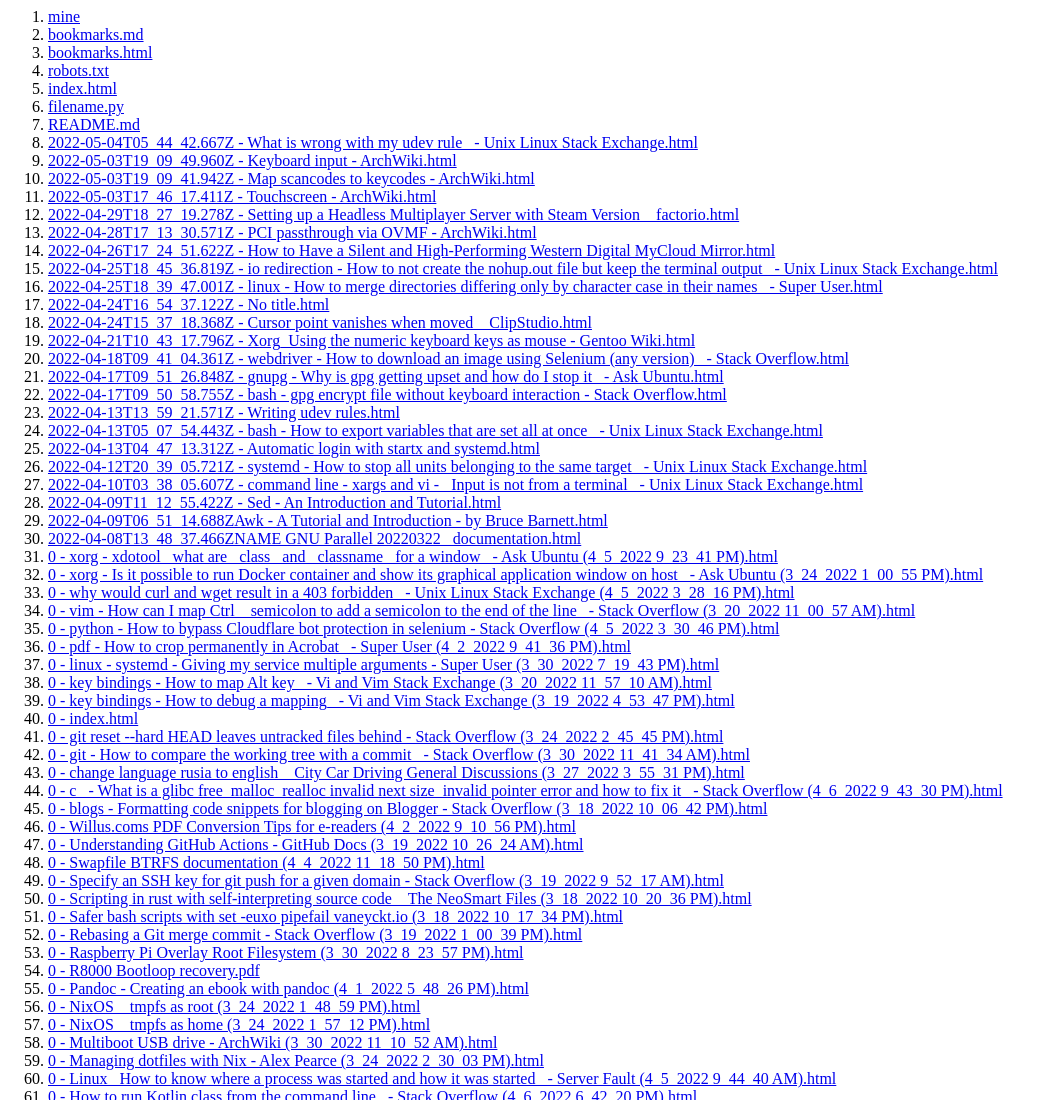
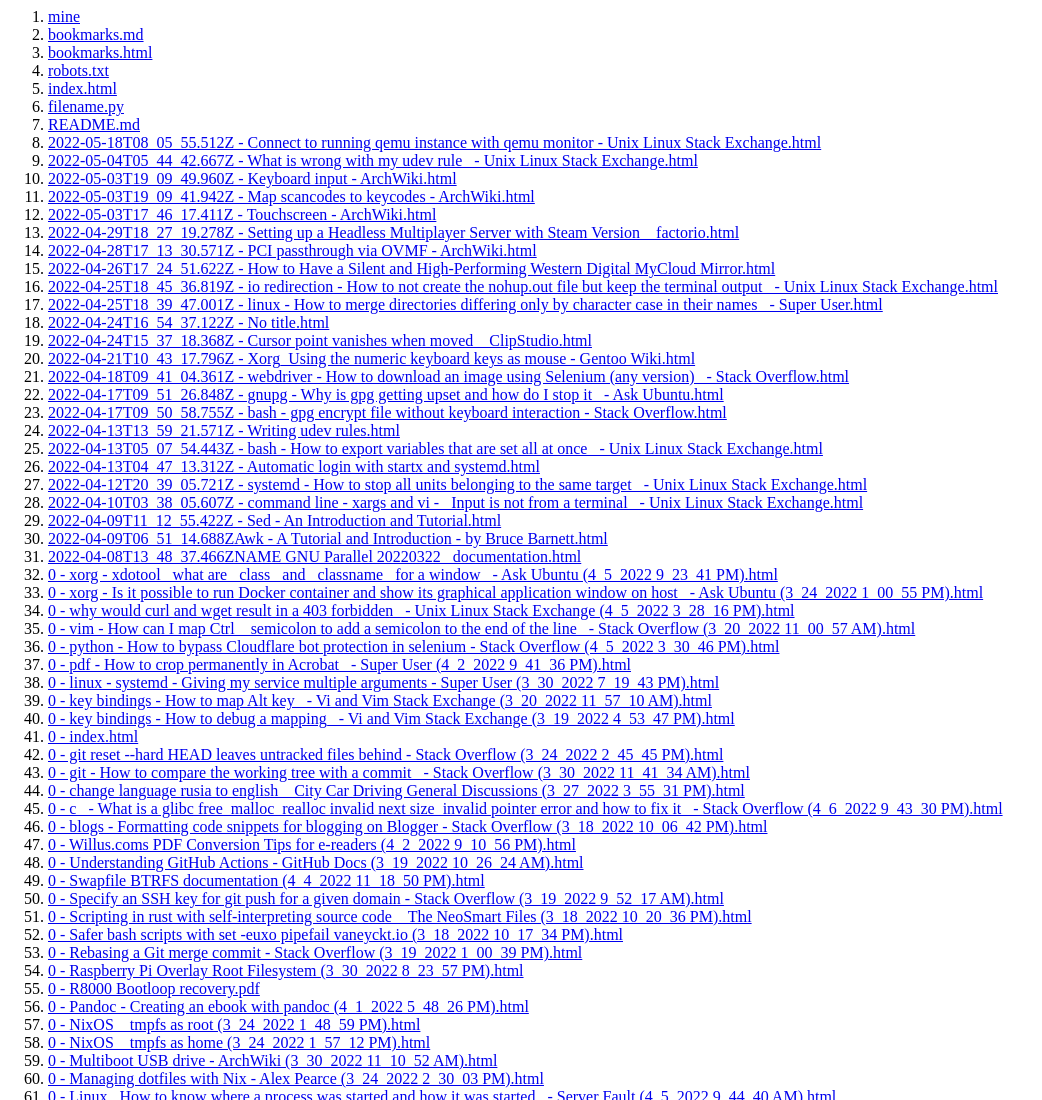
Before and after one commit to referencedoc/referencedoc.github.io, a plain HTML site: page index.html in a window 1280 px wide. Shown: the top 1100 px of the page, without its empty margins (0-1042 px from the left). Drawn offline with Linux system fonts and the light colour scheme.

Commit message:
shactions: generate index file

```diff
--- a/index.html
+++ b/index.html
@@ -6,6 +6,7 @@
 <li><a href="./index.html" >index.html</a></li>
 <li><a href="./filename.py" >filename.py</a></li>
 <li><a href="./README.md" >README.md</a></li>
+<li><a href="./2022-05-18T08_05_55.512Z - Connect to running qemu instance with qemu monitor - Unix  Linux Stack Exchange.html" >2022-05-18T08_05_55.512Z - Connect to running qemu instance with qemu monitor - Unix  Linux Stack Exchange.html</a></li>
 <li><a href="./2022-05-04T05_44_42.667Z - What is wrong with my udev rule_ - Unix  Linux Stack Exchange.html" >2022-05-04T05_44_42.667Z - What is wrong with my udev rule_ - Unix  Linux Stack Exchange.html</a></li>
 <li><a href="./2022-05-03T19_09_49.960Z - Keyboard input - ArchWiki.html" >2022-05-03T19_09_49.960Z - Keyboard input - ArchWiki.html</a></li>
 <li><a href="./2022-05-03T19_09_41.942Z - Map scancodes to keycodes - ArchWiki.html" >2022-05-03T19_09_41.942Z - Map scancodes to keycodes - ArchWiki.html</a></li>
```
Also changed, not shown: 2022-05-18T08_05_55.512Z - Connect to running qemu instance with qemu monitor - Unix  Linux Stack Exchange.html (renamed from 2022-05-18T08_05_55.512Z - Connect to running qemu instance with qemu monitor - Unix & Linux Stack Exchange.html).
